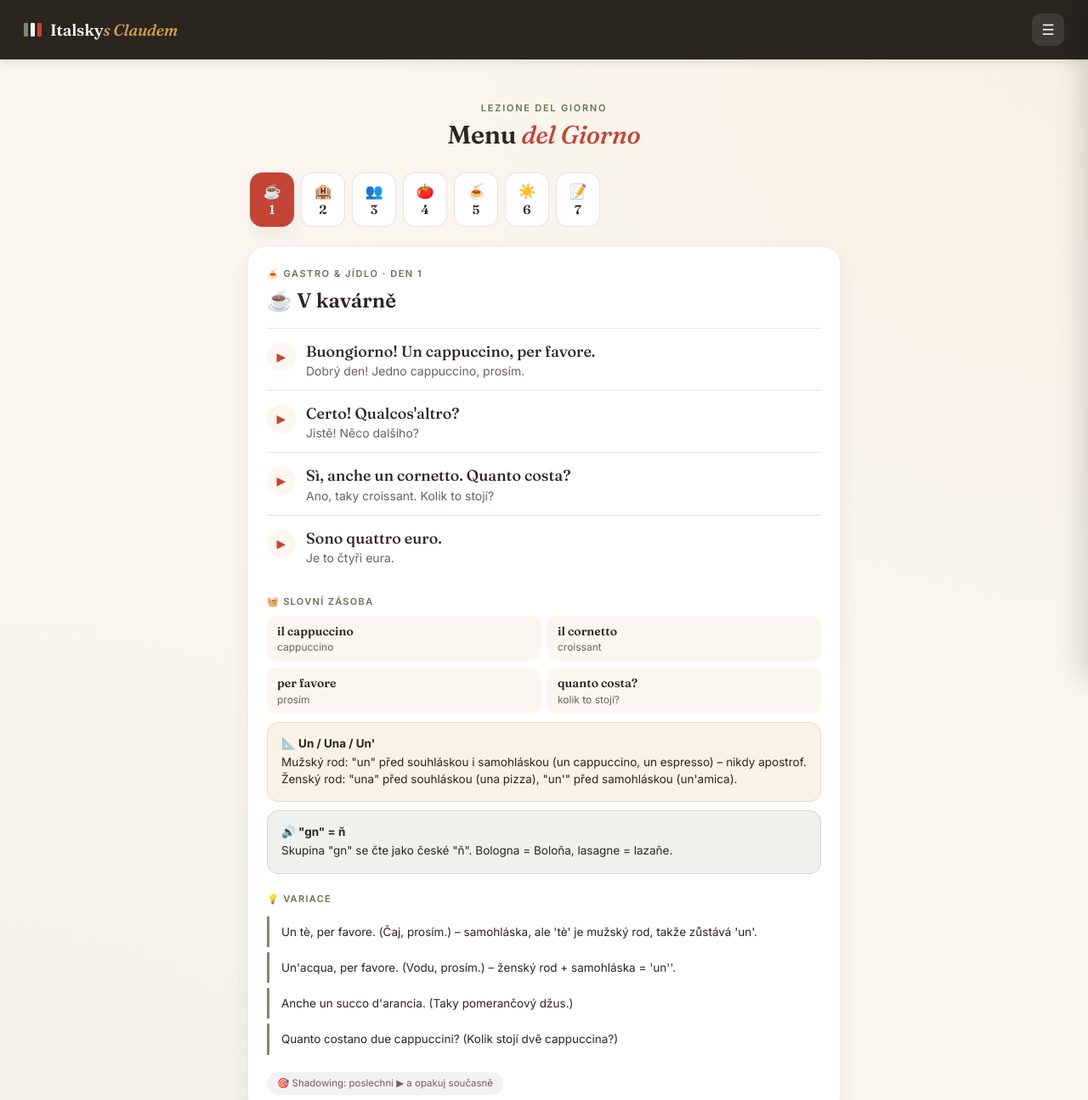
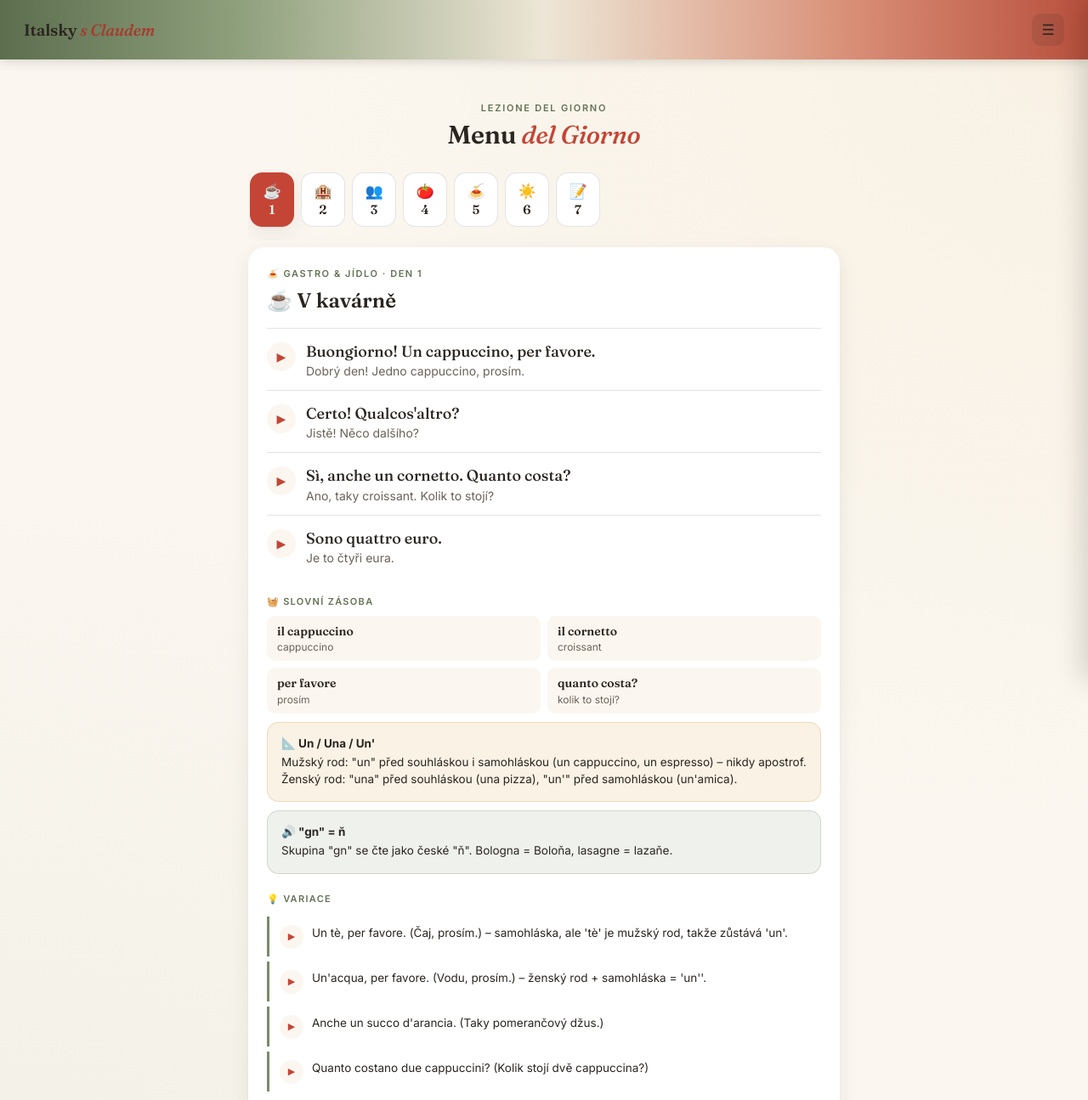
Before and after one commit to 67myrda/italsky-s-claudem, a plain HTML site: page index.html in a window 1280 px wide. Shown: the top 1295 px of the page at 85% size. Drawn offline with Linux system fonts and the light colour scheme.

Commit message:
Add files via upload

```diff
--- a/index.html
+++ b/index.html
@@ -34,8 +34,8 @@
 
   /* TOP BAR */
   .topbar{
-    background:var(--ink);
-    color:var(--cream);
+    background:linear-gradient(90deg, #5C6E4E 0%, #8FA07D 22%, #EDE6D6 50%, #D98F77 78%, #B8503D 100%);
+    color:var(--ink);
     padding:13px 16px;
     display:flex;
     align-items:center;
@@ -43,17 +43,9 @@
     position:sticky;
     top:0;
     z-index:50;
-    box-shadow:0 2px 12px rgba(0,0,0,0.12);
+    box-shadow:0 2px 12px rgba(43,37,32,0.18);
   }
-  .topbar-flag{
-    display:flex;
-    gap:3px;
-    margin-right:10px;
-  }
-  .topbar-flag span{
-    width:5px;height:16px;border-radius:1px;
-    display:inline-block;
-  }
+  .topbar-flag{display:none;}
   .topbar-title{
     display:flex;
     align-items:center;
@@ -62,11 +54,11 @@
     font-size:17px;
     letter-spacing:-0.01em;
   }
-  .topbar-title em{font-style:italic;color:var(--gold);font-weight:500;}
+  .topbar-title em{font-style:italic;color:var(--brick-dark);font-weight:600;}
   .menu-btn{
-    background:rgba(255,255,255,0.1);
+    background:rgba(43,37,32,0.12);
     border:none;
-    color:var(--cream);
+    color:var(--ink);
     width:38px;height:38px;
     border-radius:10px;
     font-size:17px;
@@ -76,7 +68,7 @@
     justify-content:center;
     transition:background 0.15s ease;
   }
-  .menu-btn:hover{background:rgba(255,255,255,0.18);}
+  .menu-btn:hover{background:rgba(43,37,32,0.2);}
 
   .wrap{
     max-width:560px;
@@ -115,7 +107,8 @@
     .note{ padding:20px 22px; }
     .note-title{ font-size:15px; }
     .note-text{ font-size:15px; }
-    .variation-item{ font-size:15px; }
+    .variation-text{ font-size:15px; }
+    .variation-play{ width:34px; height:34px; font-size:13px; }
     .done-btn{ font-size:16.5px; padding:16px; max-width:360px; margin-left:auto; margin-right:auto; display:block; }
     .progress-footer{ font-size:13.5px; }
     .side-panel{ width:420px; }
@@ -316,12 +309,37 @@
   /* VARIATIONS */
   .variations-box{margin-top:14px;}
   .variation-item{
+    display:flex;
+    align-items:flex-start;
+    gap:10px;
+    padding:9px 0 9px 12px;
+    border-left:3px solid var(--olive);
+    margin-bottom:6px;
+  }
+  .variation-play{
+    flex:0 0 auto;
+    width:28px;height:28px;
+    font-size:11px;
+    margin-top:1px;
+  }
+  .variation-text{
     font-size:13.5px;
     line-height:1.5;
     color:var(--ink);
-    padding:8px 0 8px 14px;
-    border-left:3px solid var(--olive);
-    margin-bottom:6px;
+    flex:1;
+  }
+  .lei-badge{
+    display:inline-block;
+    background:rgba(212,162,76,0.25);
+    color:var(--brick-dark);
+    font-size:10.5px;
+    font-weight:700;
+    text-transform:uppercase;
+    letter-spacing:0.04em;
+    border-radius:5px;
+    padding:2px 6px;
+    margin-right:7px;
+    vertical-align:middle;
   }
 
   /* SHADOW TIP - compact pill */
@@ -528,7 +546,7 @@
 <div class="topbar">
   <div class="topbar-title">
     <span class="topbar-flag"><span style="background:#7A8B69"></span><span style="background:#FBF7F0"></span><span style="background:#C44536"></span></span>
-    Italsky <em>s Claudem</em>
+    Italsky&nbsp;<em>s Claudem</em>
   </div>
   <button class="menu-btn" id="openPanelBtn" aria-label="Otevřít menu">☰</button>
 </div>
@@ -663,7 +681,17 @@ function renderLesson(day){
   if (variationsList.length){
     html += `<div class="sub-label">💡 Variace</div><div class="variations-box">`;
     variationsList.forEach(v => {
-      html += `<div class="variation-item">${v}</div>`;
+      let display = v;
+      let leiTag = '';
+      if (v.startsWith('⚜LEI⚜')){
+        leiTag = `<span class="lei-badge">Lei · zdvořile</span>`;
+        display = v.replace('⚜LEI⚜','');
+      }
+      const itPart = display.split(/\s*\(/)[0].trim();
+      html += `<div class="variation-item">
+        <button class="line-play variation-play" data-text="${escapeAttr(itPart)}" onclick="speak(this.dataset.text, this)">▶</button>
+        <div class="variation-text">${leiTag}${display}</div>
+      </div>`;
     });
     html += `</div>`;
   }
--- a/lessons.json
+++ b/lessons.json
@@ -61,7 +61,7 @@
         "A nome Myrda e Monica, per tre notti. (Na jméno Myrda a Monica, na tři noci.)",
         "C'è una camera con vista? (Je tu pokoj s výhledem?)",
         "A che ora è la colazione? (V kolik hodin je snídaně?)",
-        "Zdvořile (Lei): Avrei una prenotazione a nome Myrda. (Měl bych rezervaci na jméno Myrda.)"
+        "⚜LEI⚜Avrei una prenotazione a nome Myrda. (Měl bych rezervaci na jméno Myrda.)"
       ]
     },
     {
@@ -93,7 +93,7 @@
         "Siamo una coppia della Repubblica Ceca. (Jsme pár z České republiky.)",
         "Io sono Myrda e lei è la mia compagna, Monica. (Já jsem Myrda a tohle je má partnerka, Monica.)",
         "Siamo qui per una settimana. (Jsme tu na týden.)",
-        "Zdvořile (Lei): Come si chiama, scusi? (Jak se jmenujete, prosím?)"
+        "⚜LEI⚜Come si chiama, scusi? (Jak se jmenujete, prosím?)"
       ]
     },
     {
@@ -125,7 +125,7 @@
         "Avete del pane fresco? (Máte čerstvý chléb?)",
         "Posso pagare con la carta? (Můžu zaplatit kartou?)",
         "Vorrei mezzo chilo di formaggio. (Chtěl bych půl kila sýra.)",
-        "Zdvořile (Lei): Potrei assaggiare, per favore? (Mohl bych zkusit, prosím?)"
+        "⚜LEI⚜Potrei assaggiare, per favore? (Mohl bych zkusit, prosím?)"
       ]
     },
     {
@@ -157,7 +157,7 @@
         "Prendo la pizza margherita. (Dám si pizzu margheritu.)",
         "Monica prende il tiramisù. (Monica si dá tiramisu.)",
         "Per noi due, una bottiglia di vino rosso. (Pro nás dva láhev červeného vína.)",
-        "Zdvořile (Lei): Cosa ci consiglia oggi? (Co nám dnes doporučíte?)"
+        "⚜LEI⚜Cosa ci consiglia oggi? (Co nám dnes doporučíte?)"
       ]
     },
     {
@@ -189,7 +189,7 @@
         "Noi andiamo a Bergamo la settimana prossima. (Jedeme do Bergama příští týden.)",
         "Piove, ma domani c'è il sole. (Prší, ale zítra bude slunečno.)",
         "Che tempo fa a Bergamo in questo periodo? (Jaké je počasí v Bergamu v tuto dobu?)",
-        "Zdvořile (Lei): Sa che tempo farà domani? (Nevíte, jaké bude zítra počasí?)"
+        "⚜LEI⚜Sa che tempo farà domani? (Nevíte, jaké bude zítra počasí?)"
       ]
     },
     {
```
